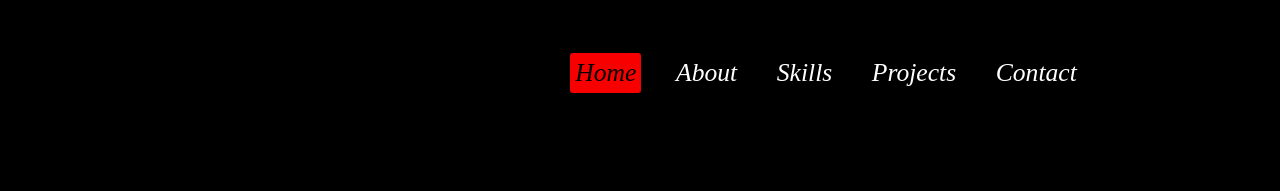
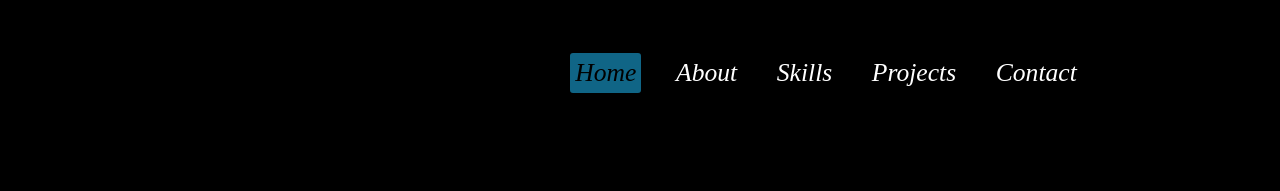
Before and after one commit to Ayyappa-915/PORTFOLIO-915, a website: page public/index.html in a window 1280 px wide. In both pictures the pointer is over the button "Home". Shown: the top 191 px of the page. Drawn offline with Linux system fonts and the light colour scheme.

Commit message:
Update index.css

```diff
--- a/public/CSS/index.css
+++ b/public/CSS/index.css
@@ -44,7 +44,12 @@ button
 }
 button:hover
 {
-    background-color: rgba(255, 0, 0, 0.971);
+    background-color: rgba(29, 178, 236, 0.568);
+    color:black;
+}
+button:focus
+{
+    background-color: rgba(29, 178, 236, 0.568);
     color:black;
 }
 img
```
